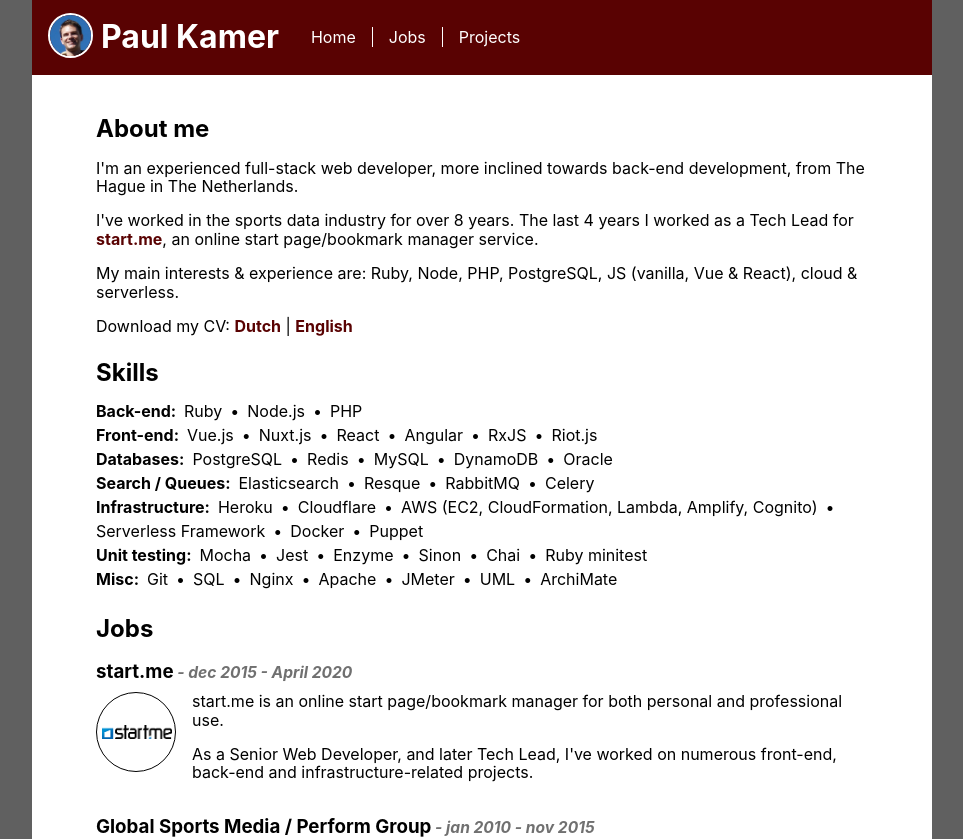
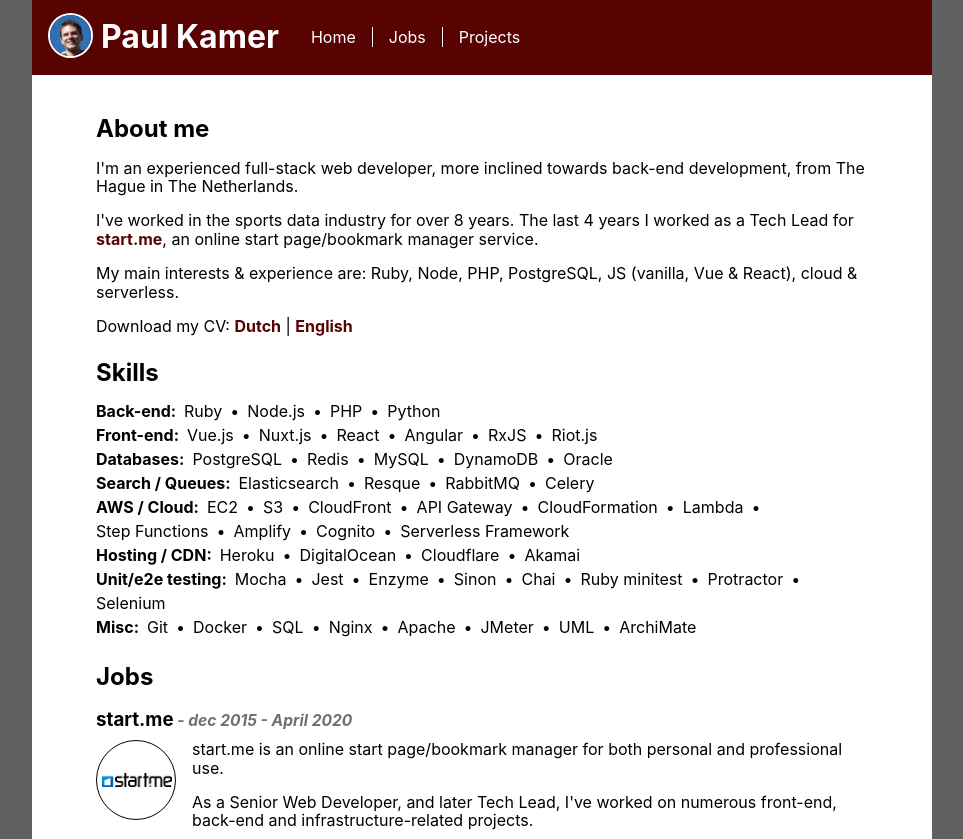
Before and after one commit to paulkamer/paulkamer.nl, a React (Create React App) app: page / in a window 1280 px wide. Shown: the top 839 px of the page, without its empty margins (158-1121 px from the left). Built offline with nearby package versions, Linux system fonts and the light colour scheme.

Commit message:
Restructured skills list

```diff
--- a/src/components/SkillsList.tsx
+++ b/src/components/SkillsList.tsx
@@ -6,7 +6,7 @@
   const skills = [
     {
       discipline: 'Back-end',
-      skills: ['Ruby','Node.js','PHP']
+      skills: ['Ruby','Node.js','PHP', 'Python']
     },
     {
       discipline: 'Front-end',
@@ -21,16 +21,20 @@
       skills: ['Elasticsearch', 'Resque', 'RabbitMQ', 'Celery']
     },
     {
-      discipline: 'Infrastructure',
-      skills: ['Heroku', 'Cloudflare', 'AWS (EC2, CloudFormation, Lambda, Amplify, Cognito)', 'Serverless Framework', 'Docker', 'Puppet']
+      discipline: 'AWS / Cloud',
+      skills: ['EC2', 'S3', 'CloudFront', 'API Gateway', 'CloudFormation', 'Lambda', 'Step Functions', 'Amplify', 'Cognito', 'Serverless Framework']
     },
     {
-      discipline: 'Unit testing',
-      skills: ['Mocha', 'Jest', 'Enzyme', 'Sinon', 'Chai', 'Ruby minitest'],
+      discipline: 'Hosting / CDN',
+      skills: ['Heroku', 'DigitalOcean', 'Cloudflare', 'Akamai']
+    },
+    {
+      discipline: 'Unit/e2e testing',
+      skills: ['Mocha', 'Jest', 'Enzyme', 'Sinon', 'Chai', 'Ruby minitest', 'Protractor', 'Selenium'],
     },
     {
       discipline: 'Misc',
-      skills: ['Git', 'SQL', 'Nginx', 'Apache', 'JMeter','UML','ArchiMate']
+      skills: ['Git', 'Docker', 'SQL', 'Nginx', 'Apache', 'JMeter','UML','ArchiMate']
     }
   ];
 
```
